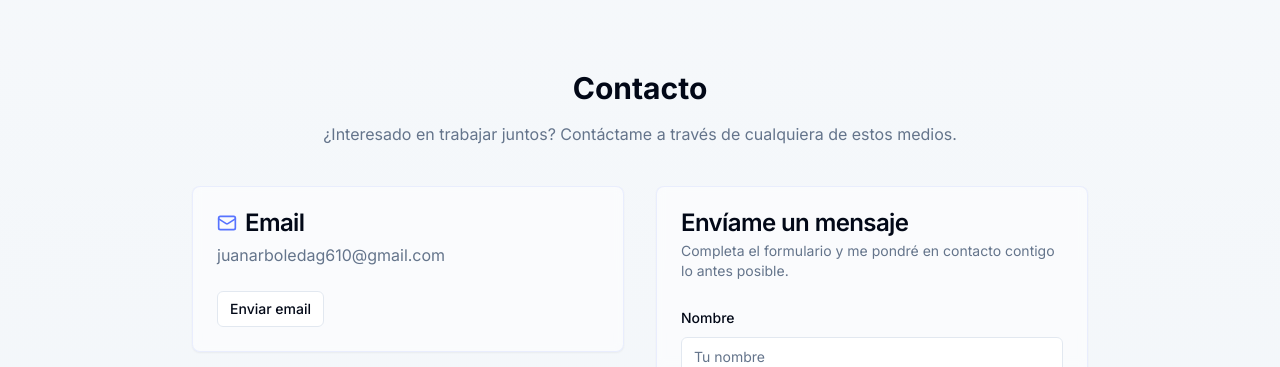
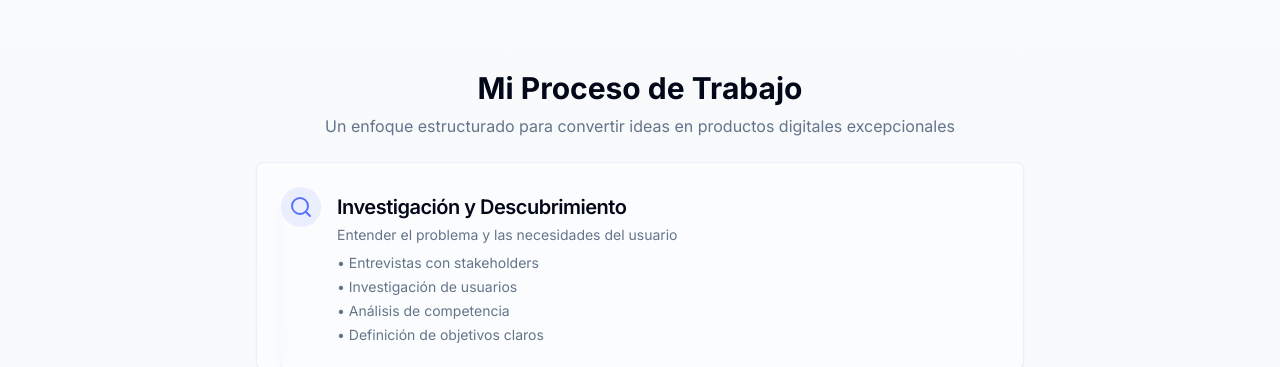
Before and after one commit to POHMONSEY22/portafolio, a Next.js app: page / in a window 1280 px wide. Shown: the part 2433-2800 px from the top of the page. Built offline with nearby package versions, Linux system fonts and the light colour scheme.

Commit message:
feat: add "Process of Work" section to portfolio
Create workflow step component and integrate it into main page.

Co-authored-by: POHMONSEY22 <150603416+POHMONSEY22@users.noreply.github.com>

```diff
--- a/app/page.tsx
+++ b/app/page.tsx
@@ -15,6 +15,7 @@ import AnimatedSection from "@/components/animated-section"
 import AnimatedItem from "@/components/animated-item"
 import StaggeredChildren from "@/components/staggered-children"
 import ProfileImage from "@/components/profile-image"
+import WorkflowSection from "@/components/workflow-section"
 
 export default function Home() {
   return (
@@ -99,6 +100,11 @@ export default function Home() {
             >
               <Link href="#projects">
                 <Button size="lg">Ver proyectos</Button>
+              </Link>
+              <Link href="#workflow">
+                <Button variant="outline" size="lg">
+                  Mi proceso
+                </Button>
               </Link>
               <Link href="#contact">
                 <Button variant="outline" size="lg">
@@ -255,6 +261,11 @@ export default function Home() {
           </StaggeredChildren>
         </AnimatedSection>
 
+        {/* Workflow Section */}
+        <AnimatedSection id="workflow" className="space-y-10">
+          <WorkflowSection />
+        </AnimatedSection>
+
         {/* Contact Section */}
         <AnimatedSection id="contact" className="space-y-10 pb-20">
           <div className="text-center space-y-4">
--- /dev/null
+++ b/components/workflow-section.tsx
@@ -0,0 +1,76 @@
+"use client"
+
+import { useState } from "react"
+import { motion } from "framer-motion"
+import { Search, Lightbulb, Code, TestTube, Rocket } from "lucide-react"
+import WorkflowStep from "./workflow-step"
+
+export default function WorkflowSection() {
+  const [activeStep, setActiveStep] = useState(0)
+
+  const steps = [
+    {
+      icon: <Search className="h-6 w-6" />,
+      title: "Investigación y Descubrimiento",
+      description: "Entender el problema y las necesidades del usuario",
+    },
+    {
+      icon: <Lightbulb className="h-6 w-6" />,
+      title: "Diseño y Prototipado",
+      description: "Crear soluciones visuales y experiencias de usuario",
+    },
+    {
+      icon: <Code className="h-6 w-6" />,
+      title: "Desarrollo",
+      description: "Implementación con código limpio y eficiente",
+    },
+    {
+      icon: <TestTube className="h-6 w-6" />,
+      title: "Pruebas y Refinamiento",
+      description: "Validar la solución y pulir detalles",
+    },
+    {
+      icon: <Rocket className="h-6 w-6" />,
+      title: "Lanzamiento y Mejora Continua",
+      description: "Despliegue y optimización constante",
+    },
+  ]
+
+  // Cambia automáticamente el paso activo cada 3 segundos
+  useState(() => {
+    const interval = setInterval(() => {
+      setActiveStep((prev) => (prev + 1) % steps.length)
+    }, 3000)
+    return () => clearInterval(interval)
+  })
+
+  return (
+    <div className="space-y-6">
+      <motion.div
+        initial={{ opacity: 0 }}
+        whileInView={{ opacity: 1 }}
+        transition={{ duration: 0.5 }}
+        viewport={{ once: true }}
+        className="space-y-2 text-center max-w-3xl mx-auto"
+      >
+        <h2 className="text-3xl font-bold">Mi Proceso de Trabajo</h2>
+        <p className="text-muted-foreground">
+          Un enfoque estructurado para convertir ideas en productos digitales excepcionales
+        </p>
+      </motion.div>
+
+      <div className="space-y-6 mt-10 max-w-3xl mx-auto">
+        {steps.map((step, index) => (
+          <WorkflowStep
+            key={index}
+            icon={step.icon}
+            title={step.title}
+            description={step.description}
+            index={index}
+            isActive={index === activeStep}
+          />
+        ))}
+      </div>
+    </div>
+  )
+}
--- /dev/null
+++ b/components/workflow-step.tsx
@@ -0,0 +1,99 @@
+"use client"
+
+import type React from "react"
+
+import { motion } from "framer-motion"
+import { Card, CardContent, CardDescription, CardHeader, CardTitle } from "@/components/ui/card"
+import { cn } from "@/lib/utils"
+
+interface WorkflowStepProps {
+  icon: React.ReactNode
+  title: string
+  description: string
+  index: number
+  isActive?: boolean
+}
+
+export default function WorkflowStep({ icon, title, description, index, isActive = false }: WorkflowStepProps) {
+  return (
+    <motion.div
+      initial={{ opacity: 0, y: 20 }}
+      whileInView={{ opacity: 1, y: 0 }}
+      transition={{ duration: 0.5, delay: index * 0.1 }}
+      viewport={{ once: true }}
+      className="relative"
+    >
+      {/* Línea conectora (excepto para el último elemento) */}
+      <div
+        className="absolute left-6 top-10 bottom-0 w-0.5 bg-primary/20 hidden md:block"
+        style={{ display: index === 4 ? "none" : "block" }}
+      />
+
+      <Card
+        className={cn(
+          "bg-background/50 backdrop-blur-sm border transition-all duration-300",
+          isActive ? "border-primary shadow-lg shadow-primary/10" : "border-primary/10 hover:border-primary/30",
+        )}
+      >
+        <CardHeader className="pb-2 flex md:flex-row items-start gap-4">
+          <div
+            className={cn(
+              "p-2 rounded-full bg-primary/10 text-primary flex items-center justify-center",
+              isActive && "bg-primary text-white",
+            )}
+          >
+            {icon}
+          </div>
+          <div>
+            <CardTitle className="text-xl">{title}</CardTitle>
+            <CardDescription className="text-sm mt-1">{description}</CardDescription>
+          </div>
+        </CardHeader>
+        <CardContent>
+          <div className="pl-0 md:pl-14">
+            {index === 0 && (
+              <ul className="space-y-1 text-sm text-muted-foreground">
+                <li>• Entrevistas con stakeholders</li>
+                <li>• Investigación de usuarios</li>
+                <li>• Análisis de competencia</li>
+                <li>• Definición de objetivos claros</li>
+              </ul>
+            )}
+            {index === 1 && (
+              <ul className="space-y-1 text-sm text-muted-foreground">
+                <li>• Wireframes de baja fidelidad</li>
+                <li>• Arquitectura de información</li>
+                <li>• Flujos de usuario</li>
+                <li>• Prototipos interactivos</li>
+              </ul>
+            )}
+            {index === 2 && (
+              <ul className="space-y-1 text-sm text-muted-foreground">
+                <li>• Desarrollo modular</li>
+                <li>• Código limpio y documentado</li>
+                <li>• Optimización de rendimiento</li>
+                <li>• Pruebas continuas</li>
+              </ul>
+            )}
+            {index === 3 && (
+              <ul className="space-y-1 text-sm text-muted-foreground">
+                <li>• Pruebas de usabilidad</li>
+                <li>• Pruebas de compatibilidad</li>
+                <li>• Optimización de accesibilidad</li>
+                <li>• Validación con usuarios reales</li>
+              </ul>
+            )}
+            {index === 4 && (
+              <ul className="space-y-1 text-sm text-muted-foreground">
+                <li>• Despliegue en producción</li>
+                <li>• Monitoreo de rendimiento</li>
+                <li>• Análisis de métricas</li>
+                <li>• Iteraciones basadas en feedback</li>
+              </ul>
+            )}
+          </div>
+        </CardContent>
+      </Card>
+    </motion.div>
+  )
+}
--- a/package.json
+++ b/package.json
@@ -29,7 +29,7 @@
     "@radix-ui/react-radio-group": "1.2.2",
     "@radix-ui/react-scroll-area": "1.2.2",
     "@radix-ui/react-select": "2.1.4",
-    "@radix-ui/react-separator": "1.1.1",
+    "@radix-ui/react-separator": "latest",
     "@radix-ui/react-slider": "1.2.2",
     "@radix-ui/react-slot": "1.1.1",
     "@radix-ui/react-switch": "1.1.2",
```
Also changed, not shown: components/ui/separator.tsx (+3 -12 lines), 1 other file (tests, documents, lock files or other folders).
